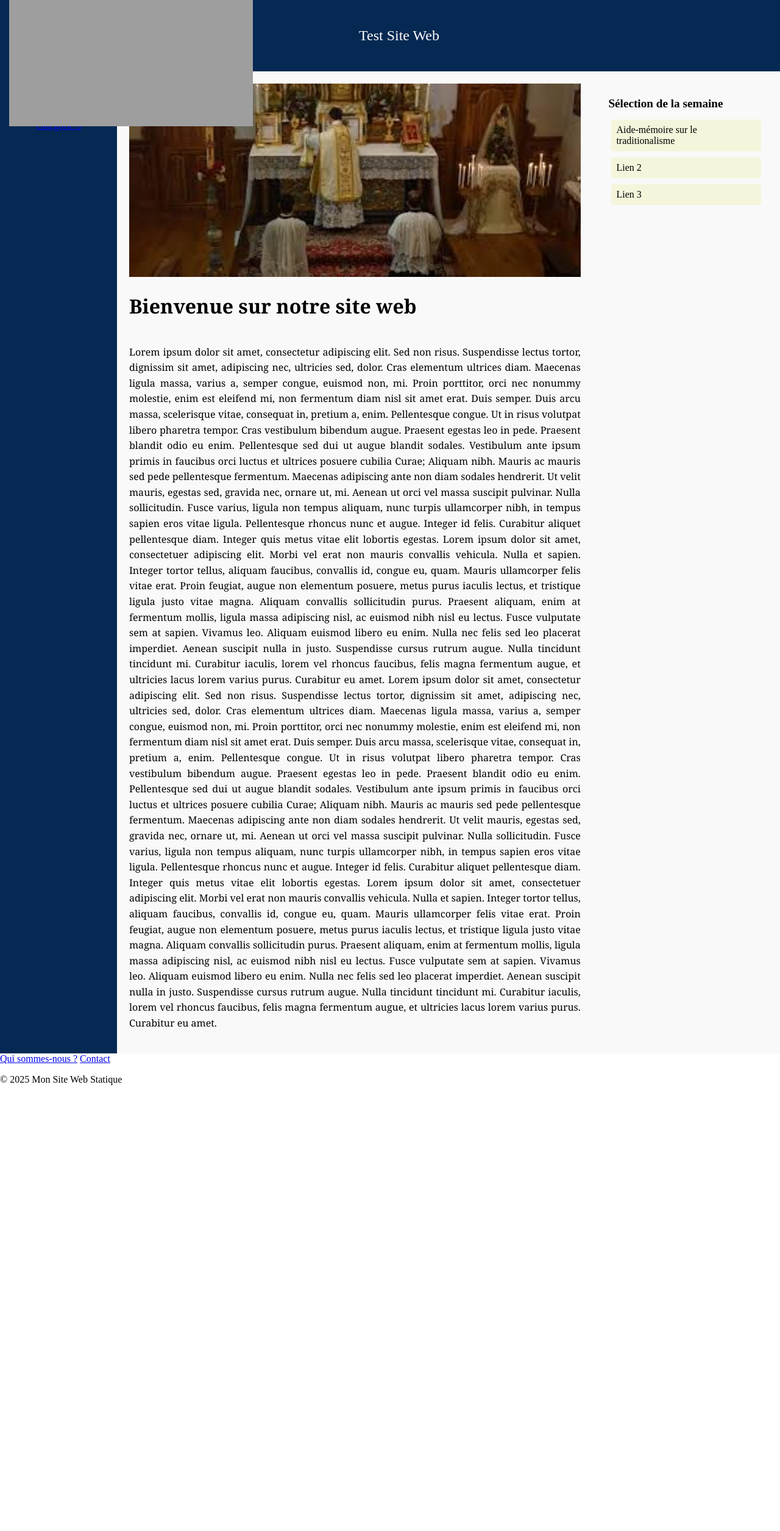
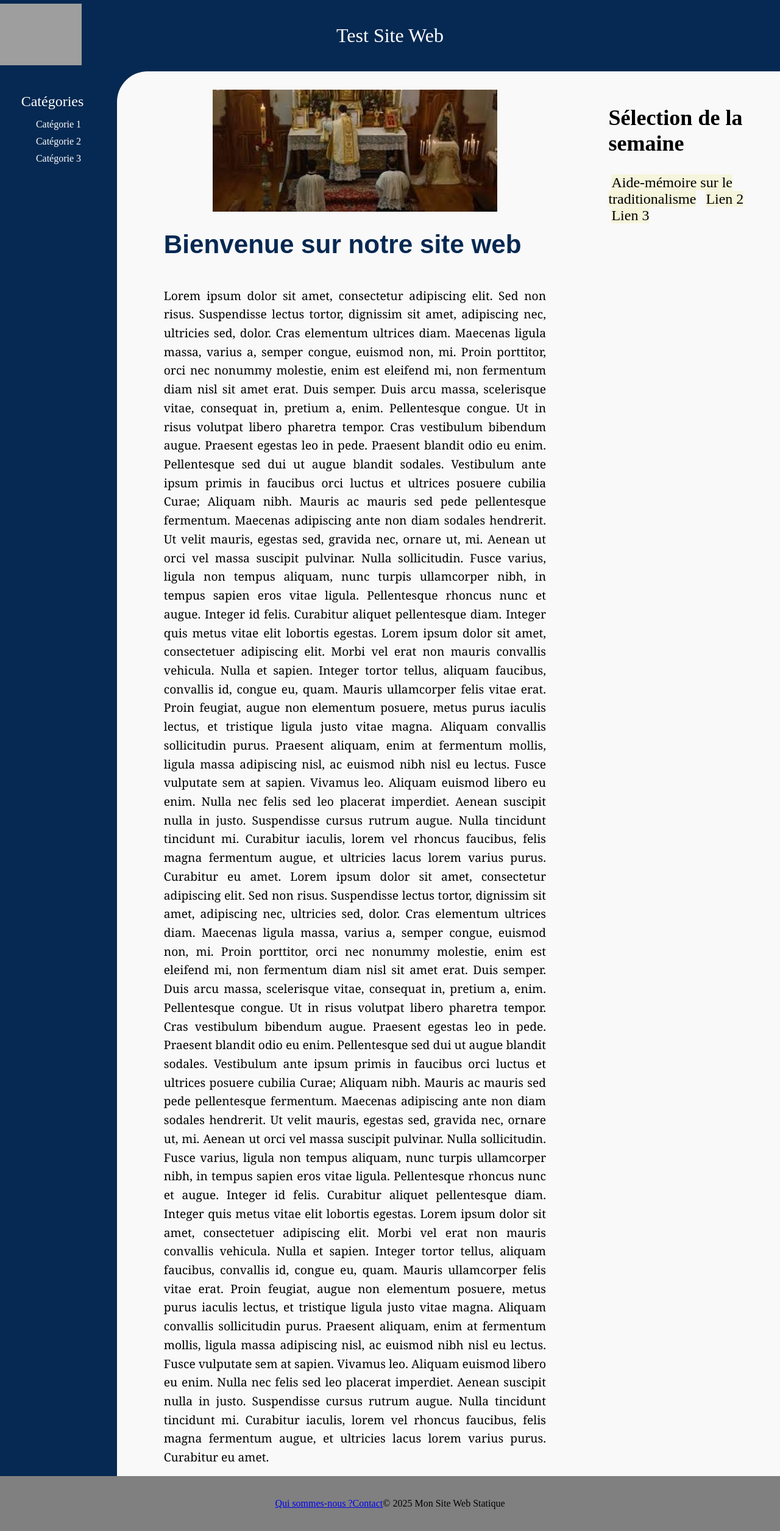
Before and after one commit to GodefroyL/test_site_static, a Jekyll site: the page built from index.html, in a window 1280 px wide. Shown: the whole page at 61% size. Built offline with Jekyll 4.4.1, drawn with Linux system fonts in a browser that asks for light colours; before the commit the page ends 1795 px from its top, so only the background shows below that.

Commit message:
recupération  style pour ordi

```diff
--- a/static/css/styles.css
+++ b/static/css/styles.css
@@ -1,61 +1,49 @@
-/* Styles de base (inchangés pour desktop) */
 body {
     display: flex;
     flex-direction: column;
     min-height: 100vh;
     margin: 0;
 }
+/* Header */
 header {
     height: 13vh;
     width: 100%;
     position: relative;
-    display: flex;
-    align-items: center;
-    justify-content: space-between;
-    background-color: #052952;
-    padding: 0 15px;
-}
-header .logo {
-    height: 80%;
+    flex-direction: row;
     display: flex;
     align-items: center;
     justify-content: center;
+    background-color: #052952;
 }
-header .logo img {
+header .logo {
+    position: absolute;
+    left: 0;
+    height: 100%;
+    width: 15%;
+
+    display: flex;
+    align-items: center;
+    justify-content: center;
+    background-color: #052952;
+}
+header .logo a img {
     max-height: 100%;
-    max-width: 100%;
+    max-width: 70%;
     object-fit: contain;
 }
 header .titre {
-    position: absolute;
-    left: 50%;
-    transform: translateX(-50%);
     text-align: center;
+    width: 100%;
     color: white;
-    font-size: 1.5em;
-    white-space: nowrap;
-    overflow: hidden;
-    text-overflow: ellipsis;
-    max-width: 50%;
+    font-size: 2em;
 }
-.hamburger {
-    display: none;
-    flex-direction: column;
-    cursor: pointer;
-    z-index: 1001;
-}
-.hamburger span {
-    height: 3px;
-    width: 25px;
-    background-color: white;
-    margin: 3px 0;
-    border-radius: 3px;
-}
+/* Main content */
 main {
     display: flex;
     flex: 1;
     background-color: #052952;
 }
+/* Style pour le menu de navigation */
 .menu {
     width: 15%;
     display: flex;
@@ -65,18 +53,105 @@ main {
     background-color: #052952;
     color: white;
 }
+.menu .titre {
+    left: 0;
+    font-size: 1.5em;
+    margin: 10px;
+    margin-left: -10px;
+}
+.menu a {
+    color: white;
+    text-decoration: none;
+    margin: 5px;
+}
+/* Style pour la page principale */
 .page {
     flex: 1;
     display: flex;
     flex-direction: column;
-    padding: 20px;
+    padding-left: 6%;
+    padding-right: 6%;
+    padding-top: 30px;
     border-top-left-radius: 50px;
     background-color: #f9f9f9;
     font-family: Georgia, serif;
     line-height: 1.6;
     color: black;
     text-align: justify;
+    font-size: 1.2em;
 }
+.page img {
+    max-width: 100%;
+    max-height: 200px;
+    object-fit: contain;
+    display: block;
+}
+/* Ajouts pour la page "Aide-mémoire sur le traditionalisme" */
+.page h1 {
+    font-family: Arial, Helvetica, sans-serif;
+    font-size: 2.2em;
+    color: #052952;
+    margin-top: 20px;
+    margin-bottom: 20px;
+}
+.page h2 {
+    font-family: Arial, Helvetica, sans-serif;
+    font-size: 1.6em;
+    color: #052952;
+    margin-top: 30px;
+    margin-bottom: 15px;
+    border-bottom: 1px solid #052952;
+    padding-bottom: 5px;
+}
+.page h3 {
+    font-family: Arial, Helvetica, sans-serif;
+    font-size: 1.3em;
+    color: #052952;
+    margin-top: 20px;
+    margin-bottom: 10px;
+}
+.page h4 {
+    font-family: Arial, Helvetica, sans-serif;
+    font-size: 1.1em;
+    color: #052952;
+    margin-top: 15px;
+    margin-bottom: 10px;
+    font-weight: bold;
+}
+.page p {
+    margin: 15px 0;
+}
+.page ul, .page ol {
+    margin: 15px 0 15px 30px;
+}
+.page li {
+    margin: 5px 0;
+}
+.page table {
+    width: 100%;
+    border-collapse: collapse;
+    margin: 20px 0;
+}
+.page th, .page td {
+    border: 1px solid #ddd;
+    padding: 10px;
+    text-align: left;
+}
+.page th {
+    background-color: #f2f2f2;
+}
+.page audio {
+    width: 80%;
+    margin: 20px 0;
+}
+/* Style pour les citations et les notes */
+.page em {
+    font-style: italic;
+    color: #555;
+    display: block;
+    margin-bottom: 20px;
+}
+/* Style pour la sélection d'articles */
 .selection {
     width: 20%;
     display: flex;
@@ -84,23 +159,22 @@ main {
     padding: 2%;
     background-color: #f9f9f9;
     color: black;
+    font-size: 1.5em;
 }
-.selection-title {
-    font-size: 1.2em;
-    margin-bottom: 10px;
-}
-.articles-container {
-    display: flex;
-    flex-direction: column;
-}
-.articleSelectionne {
+.selection .articleSelectionne {
     color: black;
     background-color: beige;
     text-decoration: none;
     margin: 5px;
-    padding: 8px;
-    border-radius: 4px;
-    word-break: break-word;
+}
+/* Footer */
+footer {
+    height: 10vh;
+    width: 100%;
+    display: flex;
+    align-items: center;
+    justify-content: center;
+    background-color: grey;
 }
 
 /* Media Query pour mobile (écrans < 768px) */
```
